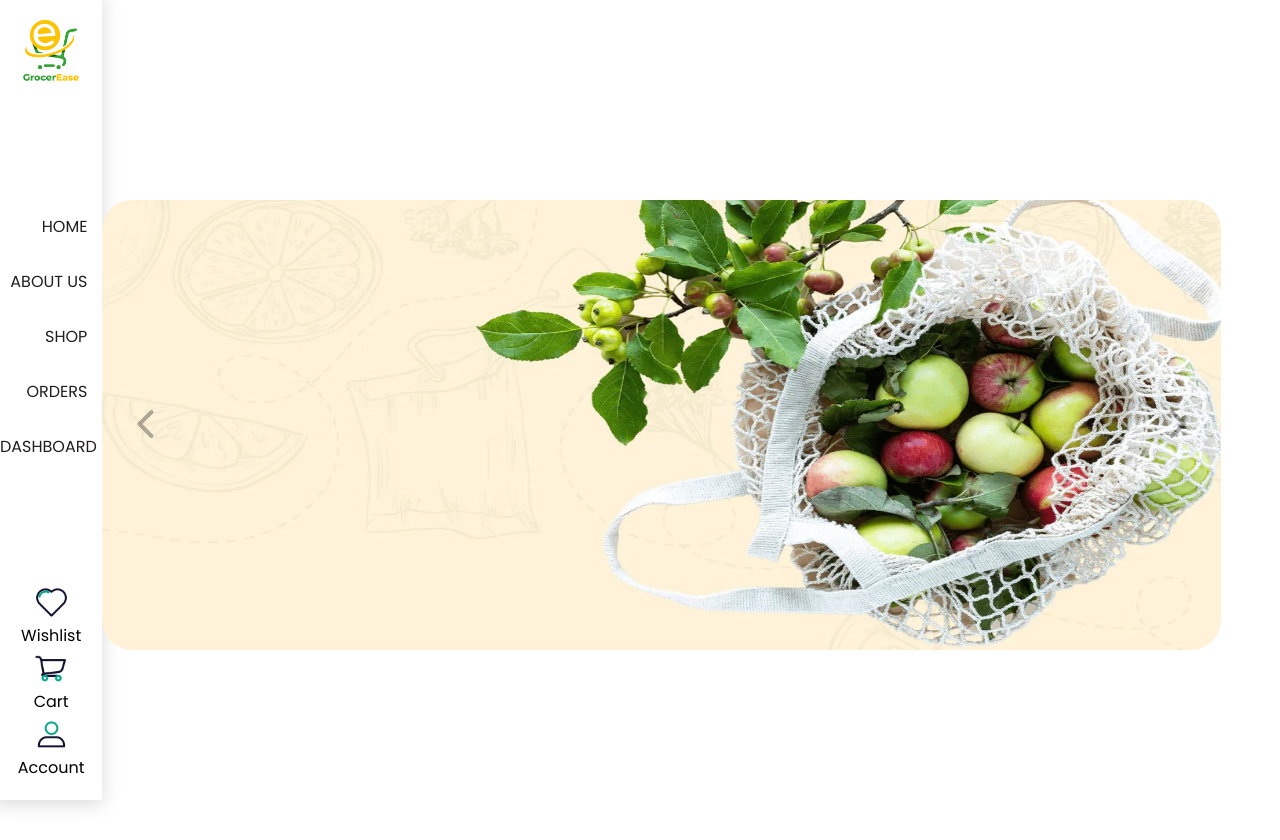
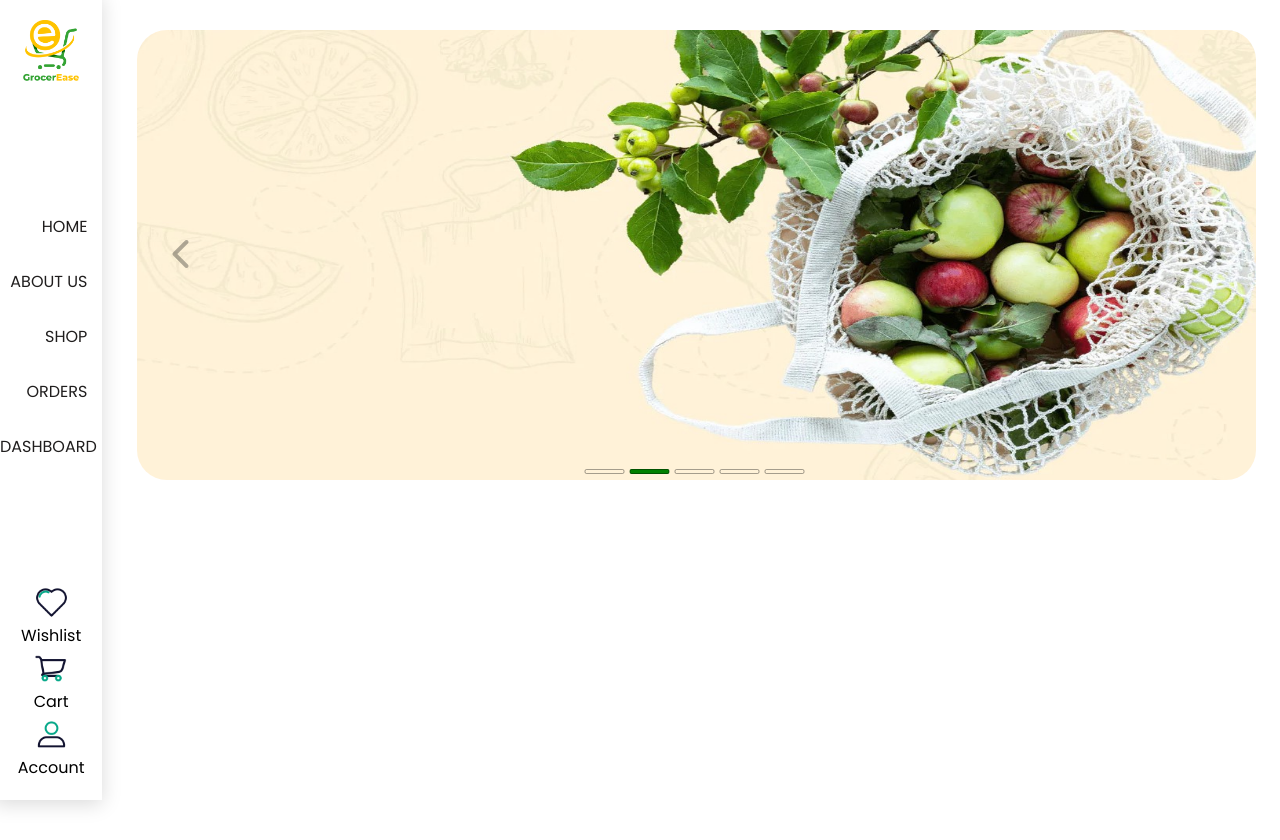
Before and after one commit to SkinnyVin1/GrocerEase, a React (Create React App) app: page /Shop in a window 1280 px wide. After the commit the page ends 800 px from the top, so only its background shows below. Built offline with nearby package versions, Linux system fonts and the light colour scheme.

Commit message:
Pagination

```diff
--- a/src/Components/ShopSlide.css
+++ b/src/Components/ShopSlide.css
@@ -2,9 +2,6 @@
     width: 92%;
     height: 100vh;
     margin-left: 8%;
-    display: inline-block;
-    margin-top: 40px;
-
 }
 .shopImages img{
     width: 100%;
@@ -12,23 +9,13 @@
 }
 .shopImages{
     width: 95%;
-    height: 350px;
+    height: 450px;
     position: relative;
     display: inline-block;
-    margin-top: 40px;
+    margin-top: 30px;
     margin-left: 35px;
-    border-radius: 30px !important;
+    border-radius: 30px;
     overflow: hidden;
-    position: absolute;
-    bottom: -20%;
-}
-.shopImages{
-    width: 95%;
-    height: 450px;
-    margin: auto;
-    position: relative;
-    overflow: hidden;
-    border-radius: 15px;
 }
 .buttons button{
     background: none;
@@ -54,12 +41,6 @@
     padding-right: 20px;
     text-align: right;
 }
-/* .btnContainer1:hover{
-    background: linear-gradient(to right, rgba(0, 0, 0, 0.266), transparent);
-}
-.btnContainer2:hover{
-    background: linear-gradient(to left, rgba(0, 0, 0, 0.266), transparent);
-} */
 .buttons button i {
     font-size: 2rem;
     color: rgba(0, 0, 0, 0.311);
@@ -76,10 +57,16 @@
 .pagination button{
     background: none;
     border: none;
-    border: 1px solid black;
+    border: 1px solid rgba(0, 0, 0, 0.352);
     width: 40px;
     height: 5px;
     margin-right: 5px;
     border-radius: 2px;
     cursor: pointer;
 }
+.pagination{
+    position: absolute;
+    bottom: 0;
+    left: 50%;
+    transform: translateX(-50%);
+}
--- a/src/Components/ShopSlider.js
+++ b/src/Components/ShopSlider.js
@@ -29,7 +29,7 @@ const Slider = () => {
     const prevIndex = currentImageIndex === 0 ? images.length - 1 : currentImageIndex - 1;
     setCurrentImageIndex(prevIndex);
     setBackground(
-      ['', '', '', '', ''].map((_, i) => (i === prevIndex ? 'black' : 'white'))
+      ['', '', '', '', ''].map((_, i) => (i === prevIndex ? 'green' : ''))
     );
   };
 
@@ -37,21 +37,21 @@ const Slider = () => {
     const nextIndex = (currentImageIndex + 1) % images.length;
     setCurrentImageIndex(nextIndex);
     setBackground(
-      ['', '', '', '', ''].map((_, i) => (i === nextIndex ? 'black' : 'white'))
+      ['', '', '', '', ''].map((_, i) => (i === nextIndex ? 'green' : ''))
     );
   };
 
   // For Pagination //
 
-  const [pagibackground, setBackground] = useState(['black', '', '', '', '']);
+  const [pagibackground, setBackground] = useState(['green', '', '', '', '']);
   useEffect(() => {
     const timer = setInterval(() => {
       const nextIndex = (currentImageIndex + 1) % 5; // cycle through the 5 images
       setCurrentImageIndex(nextIndex);
       setBackground(
-        ['', '', '', '', ''].map((_, i) => (i === nextIndex ? 'black' : 'white'))
+        ['', '', '', '', ''].map((_, i) => (i === nextIndex ? 'green' : ''))
       );
-    }, 3000); // change every 3 seconds
+    }, 5000); // change every 3 seconds
 
     return () => clearInterval(timer); // clean up the timer on unmount
   }, [currentImageIndex]);
@@ -62,31 +62,31 @@ const Slider = () => {
       case 'firstImg':
         setCurrentImageIndex(0);
         if (currentImageIndex >= 0){
-          setBackground(['black','white','white','white','white']);
+          setBackground(['green','','','','']);
         }
         break;
       case 'secondImg':
         setCurrentImageIndex(1);
         if (currentImageIndex >= 0){
-          setBackground(['white','black','white','white','white']);
+          setBackground(['','green','','','']);
         }
         break;
       case 'thirdImg':
         setCurrentImageIndex(2);
         if (currentImageIndex >= 0){
-          setBackground(['white','white','black','white','white']);
+          setBackground(['','','green','','']);
         }
         break;
       case 'fourthImg':
         setCurrentImageIndex(3);
         if (currentImageIndex >= 0){
-          setBackground(['white','white','white','black','white']);
+          setBackground(['','','','green','']);
         }
         break;
       case 'fifthImg':
         setCurrentImageIndex(4);
         if (currentImageIndex >= 0){
-          setBackground(['white','white','white','white','black']);
+          setBackground(['','','','','green']);
         }
         break;
       default:
@@ -107,7 +107,6 @@ const Slider = () => {
                     <button onClick={goToNextImage} className="rightbtn"><i class="fa-solid fa-chevron-right"></i></button>
                 </div>
             </div>
-        </div>
           <div className='pagination'>
             <button id='firstImg' onClick={theActive} style={{background: pagibackground[0]}}></button>
             <button id='secondImg' onClick={theActive} style={{background: pagibackground[1]}}></button>
@@ -116,6 +115,7 @@ const Slider = () => {
             <button id='fifthImg' onClick={theActive} style={{background: pagibackground[4]}}></button>
           </div>
         </div>
+    </div>
   );
 };
 
```
Lines whose indentation alone changed are shown as unchanged.
